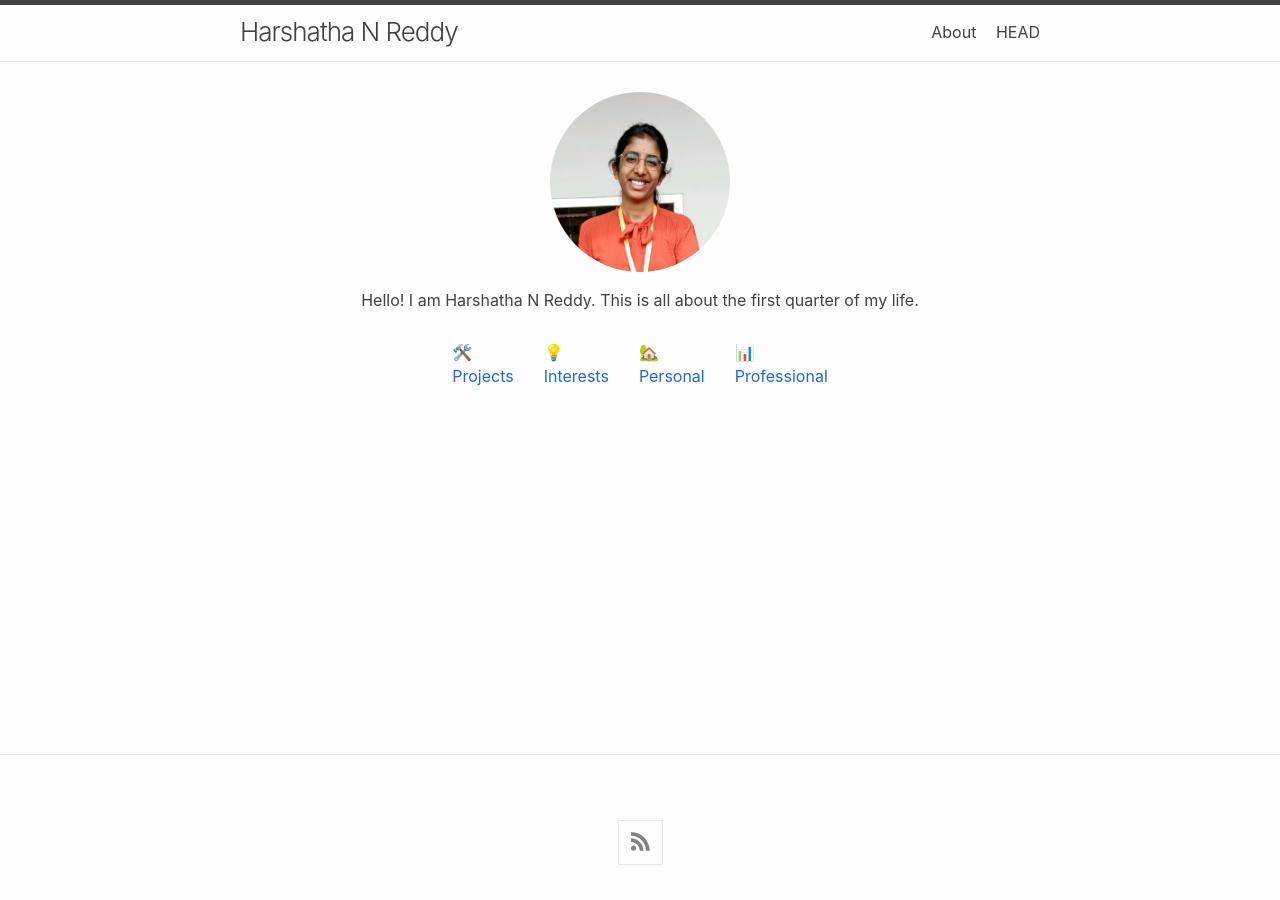
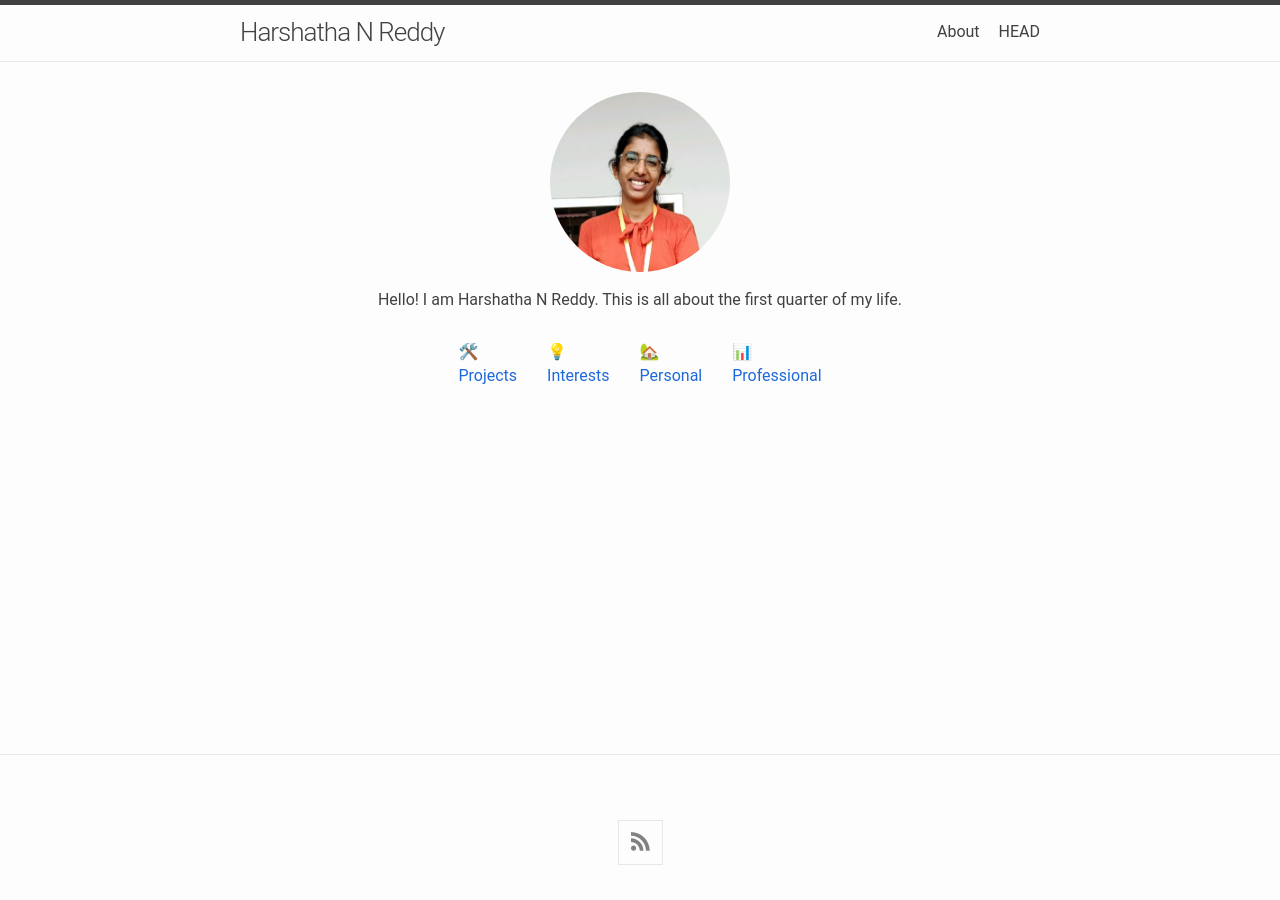
Before and after one commit to harshaa10/Harshatha, a Jekyll site: the page built from index.md, in a window 1280 px wide. Built offline with Jekyll 4.4.1, drawn with Linux system fonts in a browser that asks for light colours; nearby versions of some CDN libraries.

Commit message:
Update head.html

```diff
--- a/_includes/head.html
+++ b/_includes/head.html
@@ -10,5 +10,15 @@
   {%- endif -%}
 
   {%- include custom-head.html -%}
+<!-- Google Fonts: Roboto as example -->
+<link href="https://fonts.googleapis.com/css?family=Roboto Slab:400,700&display=swap" rel="stylesheet">
+<style>
+  body {
+    font-family: 'Roboto', Arial, sans-serif;
+  }
+</style>
+
+<!-- Font Awesome for navigation icons -->
+<link rel="stylesheet" href="https://cdnjs.cloudflare.com/ajax/libs/font-awesome/6.4.0/css/all.min.css">
 
 </head>
```
